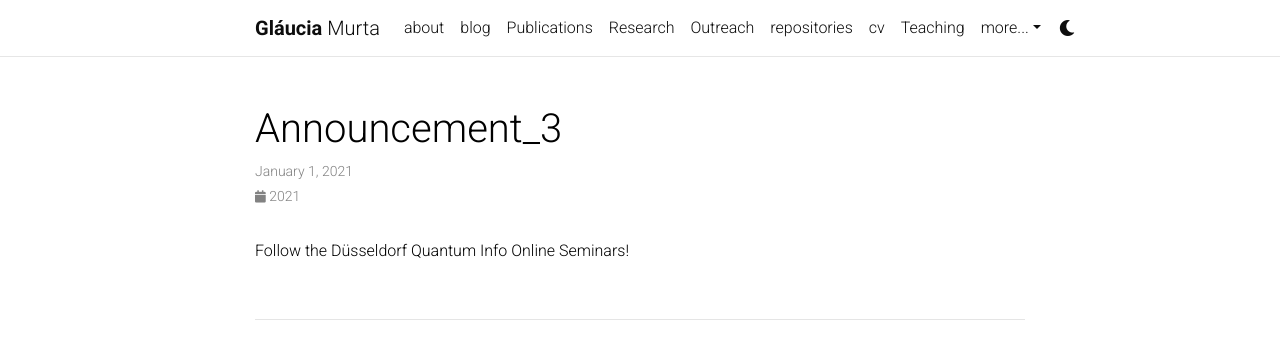
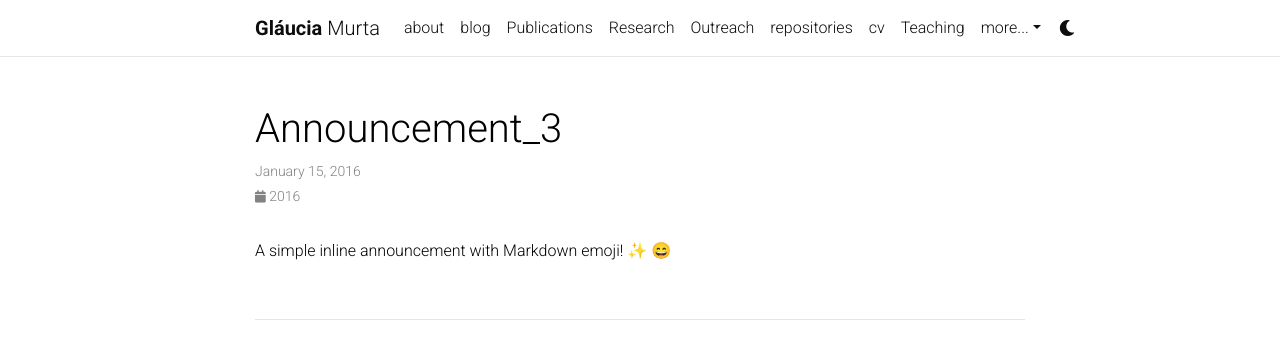
Before and after one commit to glauciamg/glauciamg.github.io, a Jekyll site: the page built from _news/announcement_3.md, in a window 1280 px wide. Shown: the top 356 px of the page. Built offline with Jekyll 4.4.1, drawn with Linux system fonts in a browser that asks for light colours; emoji names are drawn with the system emoji font; comment, search, counter and statistics services are not loaded; a style sheet for code colours, icons or effects is not loaded.

Commit message:
Update announcement_3.md

```diff
--- a/_news/announcement_3.md
+++ b/_news/announcement_3.md
@@ -1,7 +1,7 @@
 ---
 layout: post
-date: 2021-01-01 07:59:00-0400
+date: 2016-01-15 07:59:00-0400
 inline: true
 ---
 
-Follow the Düsseldorf Quantum Info Online Seminars!
+A simple inline announcement with Markdown emoji! :sparkles: :smile:
```
